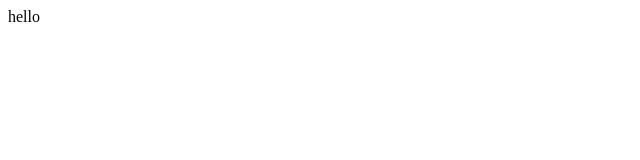
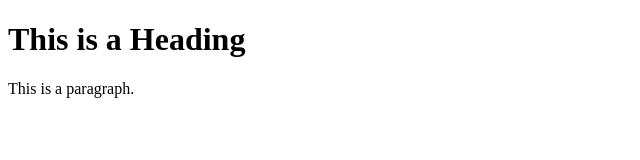
Before and after one commit to melchi55/learning-git, a plain HTML site: page index.html in a window 1280 px wide. Shown: the whole page, without its empty margins (0-640 px from the left). Drawn offline with Linux system fonts and the light colour scheme.

Commit message:
html modified

```diff
--- a/index.html
+++ b/index.html
@@ -1,3 +1,12 @@
+<!DOCTYPE html>
 <html>
-<p> hello </p>
+<head>
+<title>Page Title</title>
+</head>
+<body>
+
+<h1>This is a Heading</h1>
+<p>This is a paragraph.</p>
+
+</body>
 </html>
```
